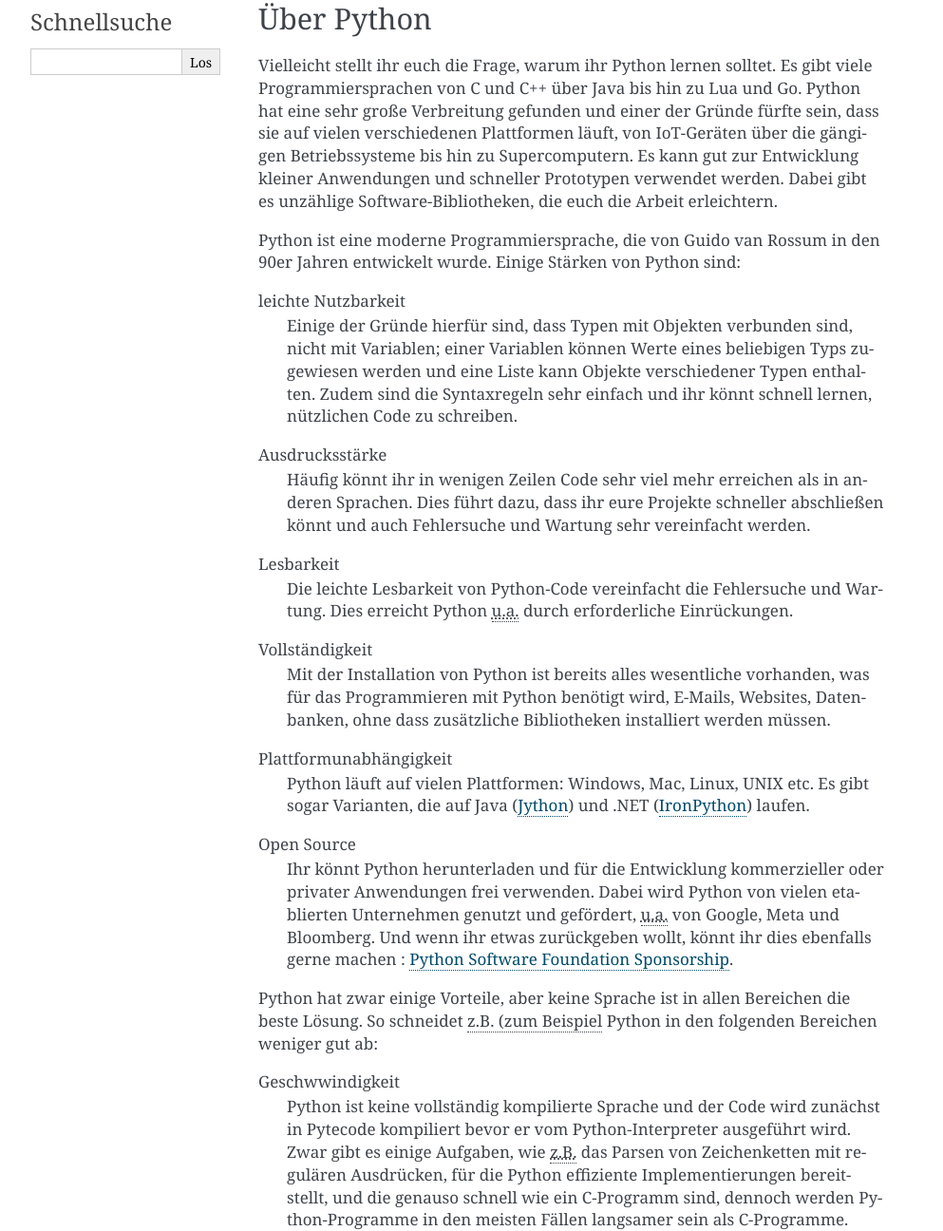
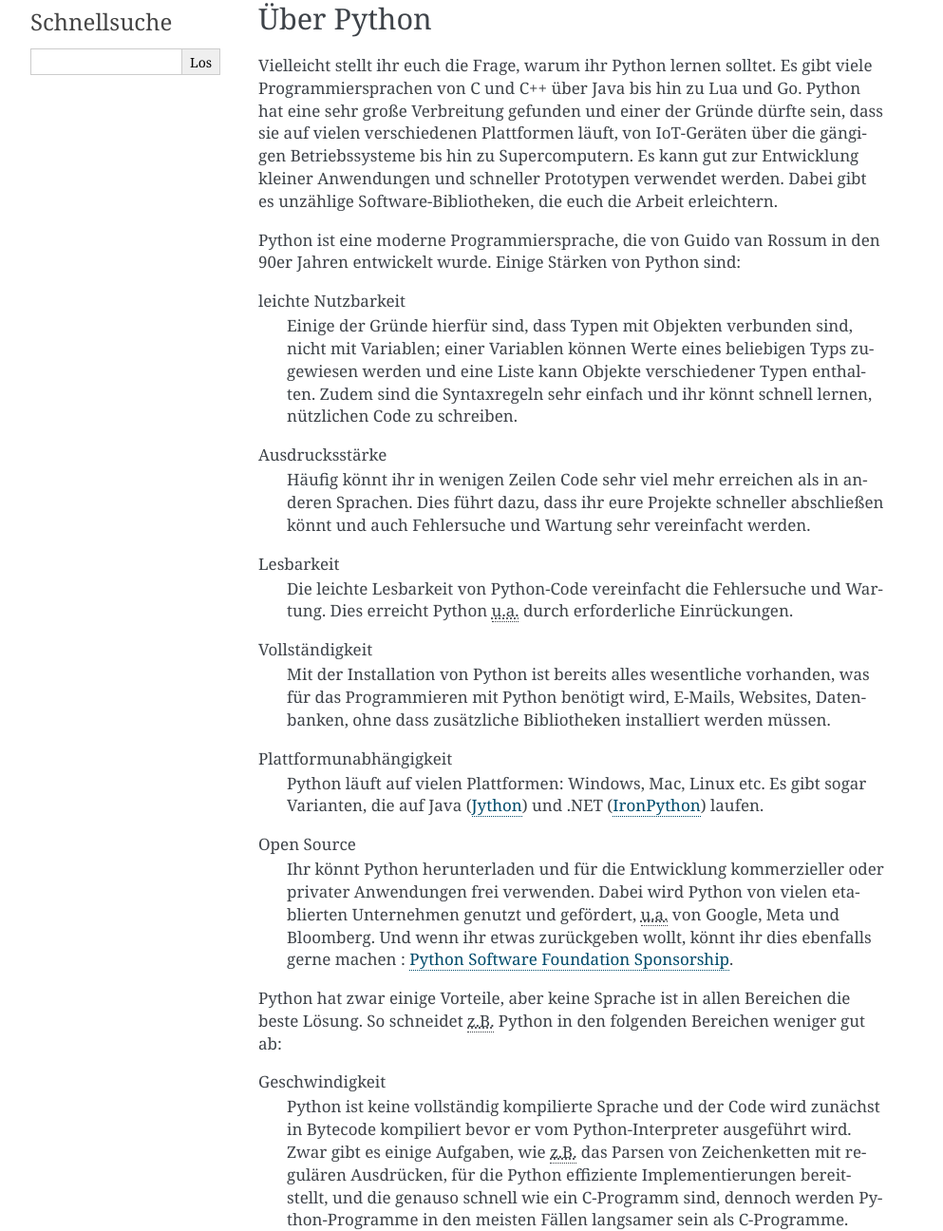
Before and after one commit to veit/python-basics-tutorial-de, a Sphinx documentation site: the page built from docs/intro.rst, in a window 1280 px wide. Shown: the part 254-1550 px from the top of the page at 95% size, without its empty margins (148-1141 px from the left). Built offline with Sphinx 7.4.7, drawn with Linux system fonts in a browser that asks for light colours; pages that are not in the unit, such as notebooks, are missing from menus.

Commit message:
:memo: Typos

```diff
--- a/docs/intro.rst
+++ b/docs/intro.rst
@@ -12,7 +12,7 @@ Schreiben eigener Programme zu ermöglichen.
 
 Vielleicht stellt ihr euch die Frage, warum ihr Python lernen solltet. Es gibt
 viele Programmiersprachen von C und C++ über Java bis hin zu Lua und Go. Python
-hat eine sehr große Verbreitung gefunden und einer der Gründe fürfte sein, dass
+hat eine sehr große Verbreitung gefunden und einer der Gründe dürfte sein, dass
 sie auf vielen verschiedenen Plattformen läuft, von IoT-Geräten über die
 gängigen Betriebssysteme bis hin zu Supercomputern. Es kann gut zur Entwicklung
 kleiner Anwendungen und schneller Prototypen verwendet werden. Dabei gibt es
@@ -40,8 +40,8 @@ Vollständigkeit
     was für das Programmieren mit Python benötigt wird, E-Mails, Websites,
     Datenbanken, ohne dass zusätzliche Bibliotheken installiert werden müssen.
 Plattformunabhängigkeit
-    Python läuft auf vielen Plattformen: Windows, Mac, Linux, UNIX etc. Es gibt
-    sogar Varianten, die auf Java (`Jython <https://www.jython.org/>`_) und .NET
+    Python läuft auf vielen Plattformen: Windows, Mac, Linux etc. Es gibt sogar
+    Varianten, die auf Java (`Jython <https://www.jython.org/>`_) und .NET
     (`IronPython <https://ironpython.net/>`_) laufen.
 Open Source
     Ihr könnt Python herunterladen und für die Entwicklung kommerzieller oder
@@ -52,12 +52,12 @@ Open Source
     <https://www.python.org/psf/sponsorship/>`_.
 
 Python hat zwar einige Vorteile, aber keine Sprache ist in allen Bereichen
-die beste Lösung. So schneidet :abbr:`z.B. (zum Beispiel` Python in den
+die beste Lösung. So schneidet :abbr:`z.B. (zum Beispiel)` Python in den
 folgenden Bereichen weniger gut ab:
 
-Geschwwindigkeit
+Geschwindigkeit
     Python ist keine vollständig kompilierte Sprache und der Code wird zunächst
-    in Pytecode kompiliert bevor er vom Python-Interpreter ausgeführt wird. Zwar
+    in Bytecode kompiliert bevor er vom Python-Interpreter ausgeführt wird. Zwar
     gibt es einige Aufgaben, wie :abbr:`z.B. (zum Beispiel)` das Parsen von
     Zeichenketten mit regulären Ausdrücken, für die Python effiziente
     Implementierungen bereitstellt, und die genauso schnell wie ein C-Programm
```
